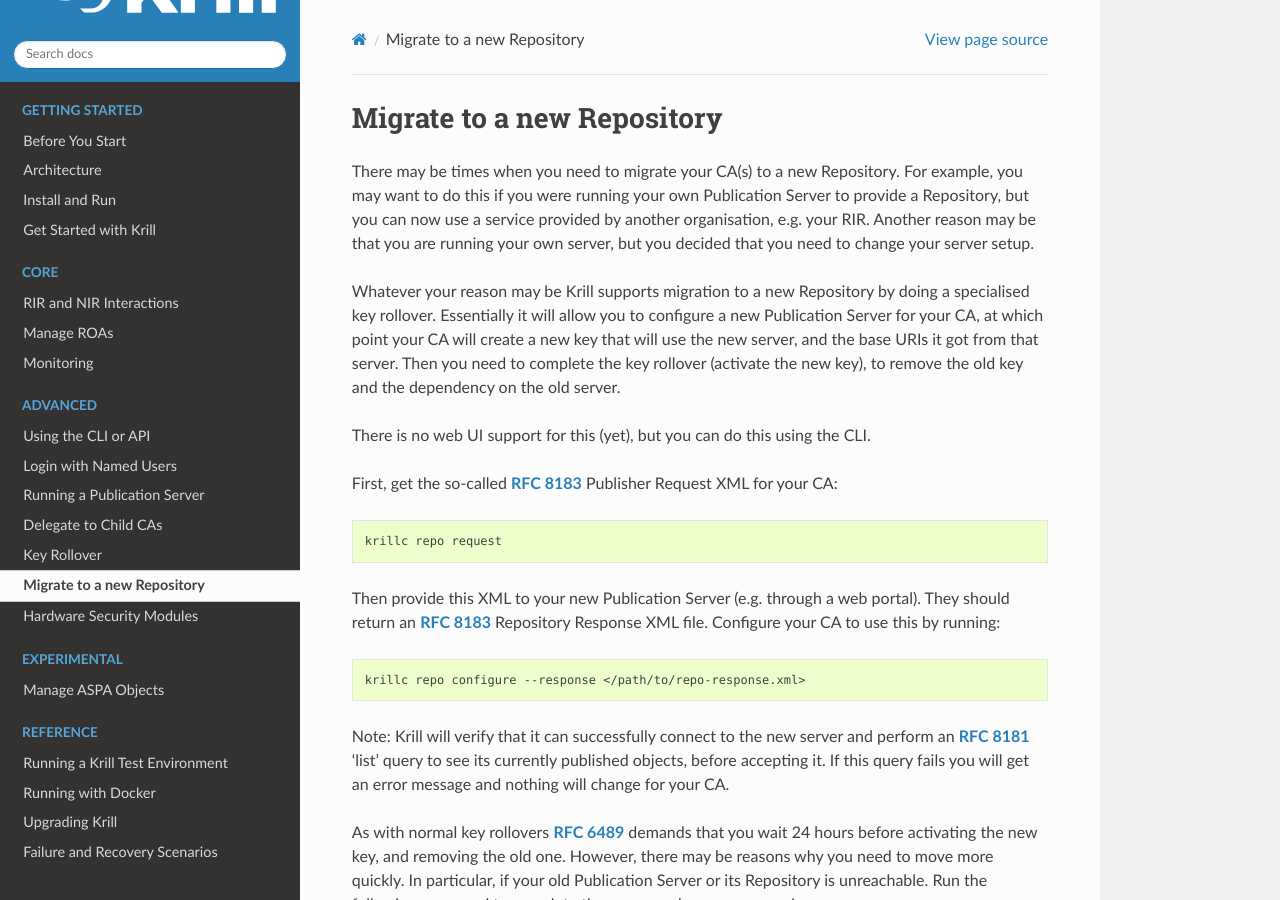
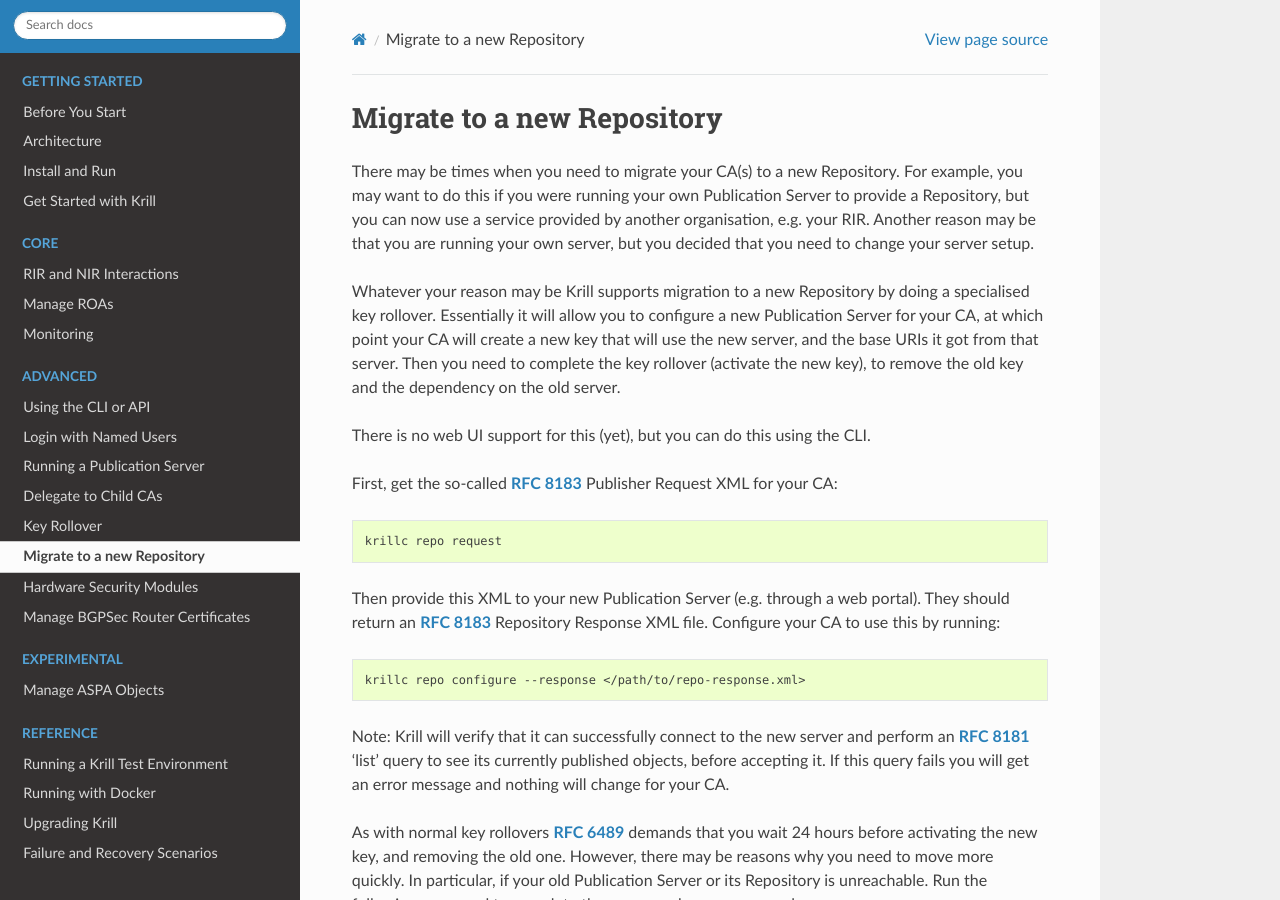
Before and after one commit to NLnetLabs/krill-manual, a Sphinx documentation site: the page built from source/ca-migrate-repo.rst, in a window 1280 px wide and 900 px high. Built offline with Sphinx 7.4.7 and the Read the Docs theme 2.0.0, drawn with Linux system fonts in a browser that asks for light colours; pages that are not in the unit, such as notebooks, are missing from menus; the version number could not be read and is left out.

Commit message:
Fix link to BGPsec document in index.

```diff
--- a/source/index.rst
+++ b/source/index.rst
@@ -93,7 +93,7 @@
    ca-keyroll
    ca-migrate-repo
    hsm
-   manage_bgpsec
+   manage-bgpsec
 
 .. toctree::
    :maxdepth: 2
```
